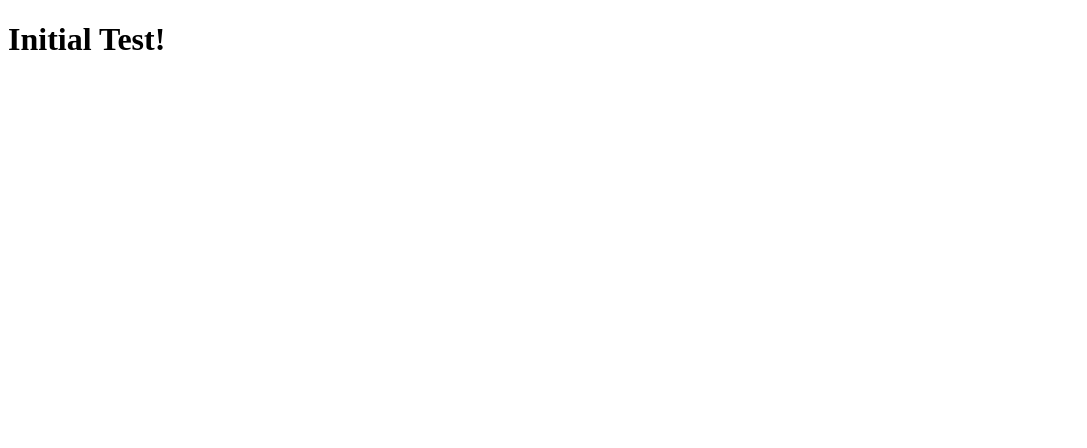
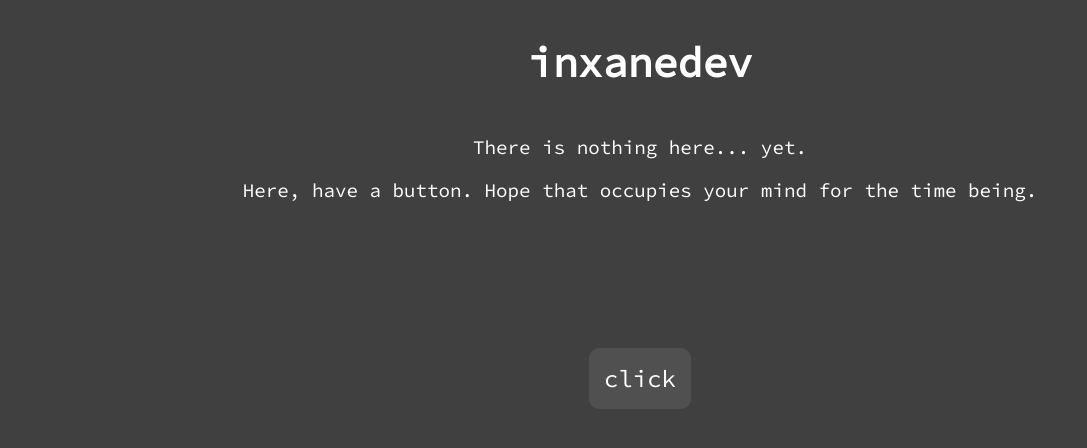
Before and after one commit to inxanedev/inxanedev.github.io, a plain HTML site: page index.html in a window 1280 px wide. Shown: the whole page, without its empty margins (0-1087 px from the left). Drawn offline with nearby package versions, Linux system fonts and the light colour scheme.

Commit message:
added placeholder website for now

```diff
--- a/index.html
+++ b/index.html
@@ -3,9 +3,20 @@
     <head>
         <meta charset="UTF-8">
         <meta name="viewport" content="width=device-width, initial-scale=1.0">
-        <title>Test</title>
+        <link rel="stylesheet" href="styles/index.css">
+        <title>inxanedev's website</title>
     </head>
     <body>
-        <h1>Initial Test!</h1>
+        <div id="header">
+            <h1>inxanedev</h1>
+        </div>
+        <div id="main">
+            <p>There is nothing here... yet.</p>
+            <p>Here, have a button. Hope that occupies your mind for the time being.</p>
+
+            <button id="btn">click</button>
+        </div>
+        <script src="https://code.jquery.com/jquery-3.5.1.min.js"></script>
+        <script src="js/index.js"></script>
     </body>
 </html>
--- /dev/null
+++ b/js/index.js
@@ -0,0 +1,14 @@
+var button = document.querySelector("#btn");
+
+button.addEventListener("click", () => {
+    let elem = document.createElement("span");
+
+    elem.textContent = "pop";
+
+    elem.style.position = "fixed";
+    elem.style.left = `${Math.floor(Math.random() * $(window).width())}px`;
+    elem.style.top = `${Math.floor(Math.random() * $(window).height())}px`;
+    elem.style.color = "rgb(151, 129, 235)";
+
+    document.body.appendChild(elem);
+});
--- /dev/null
+++ b/styles/index.css
@@ -0,0 +1,40 @@
+@import url('https://fonts.googleapis.com/css2?family=Source+Code+Pro&display=swap');
+
+* {
+    font-family: 'Source Code Pro';
+}
+html {
+    width: 100%;
+    height: 100%;
+}
+body {
+    background-color: rgb(64, 64, 64);
+}
+
+#header {
+    display: flex;
+    font-size: 1.3rem;
+    justify-content: center;
+    text-align: center;
+    color: white;
+}
+
+#main {
+    text-align: center;
+    color: white;
+    font-size: 1.2rem;
+}
+
+#btn {
+    background-color: rgb(80, 80, 80);
+    border: none;
+    outline: none;
+    font-size: 1.5rem;
+    padding: 15px;
+    margin-top: 10%;
+    color: white;
+    border-radius: 10px;
+}
+#btn:hover {
+    font-size: 1.7rem;
+}
```
Also changed, not shown: 1 other file.
